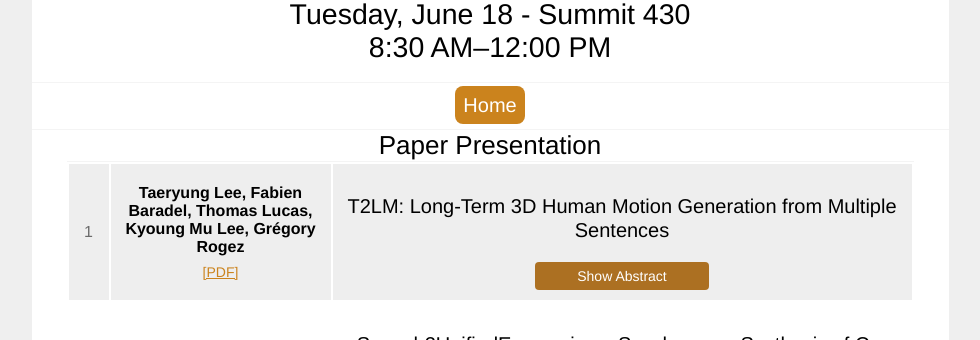
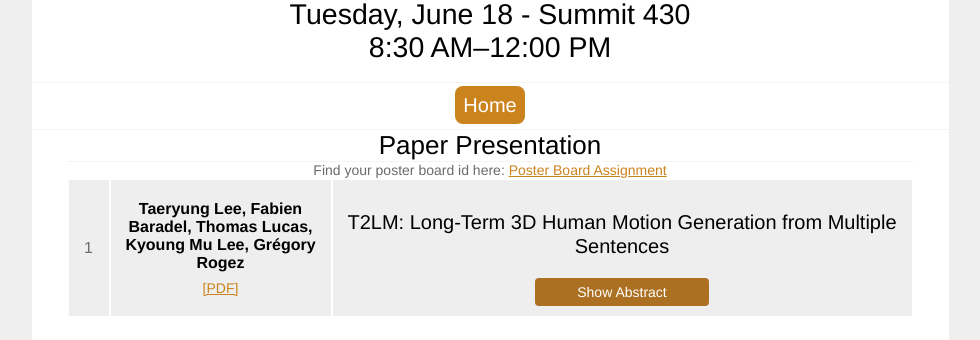
Before and after one commit to humogen/humogen.github.io, a plain HTML site: page papers.html in a window 1280 px wide. Shown: the part 387-727 px from the top of the page, without its empty margins (150-1130 px from the left). Drawn offline with nearby package versions, Linux system fonts and the light colour scheme.

Commit message:
Update papers.html

```diff
--- a/papers.html
+++ b/papers.html
@@ -103,6 +103,8 @@ function topFunction() {
 <center>
 
             <h2>Paper Presentation</h2>
+  	Find your poster board id here: <a href="https://docs.google.com/spreadsheets/d/1kjM7L1hr7oLT9TNKKIE6iLeltEUrSiiKZ-DFiHzzTWQ/edit?usp=sharing">Poster Board Assignment</a>
+
             <table>
                 <tr class="row_type_A">
                     <td width="20px" , class="paper_id">1</td>
```
